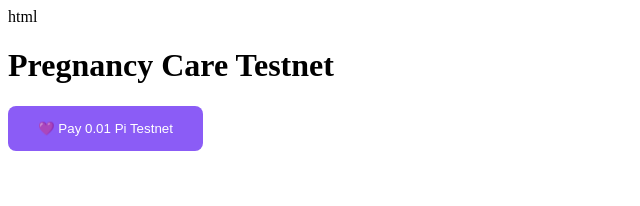
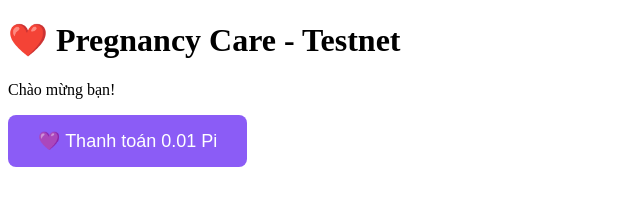
Before and after one commit to vankhanh501/pregnancycare5069, a plain HTML site: page index.html in a window 1280 px wide. Shown: the whole page, without its empty margins (0-640 px from the left). Drawn offline with Linux system fonts and the light colour scheme.

Commit message:
Update index.html

```diff
--- a/index.html
+++ b/index.html
@@ -1,15 +1,29 @@
-html
 <!DOCTYPE html>
 <html>
 <head>
-    <title>Pregnancy Care</title>
+    <title>Pregnancy Care Testnet</title>
+    <script src="https://sdk.minepi.com/pi-sdk.js"></script>
 </head>
 <body>
-    <h1>Pregnancy Care Testnet</h1>
-    <a href="https://wallet.pinet.com/api/pay?amount=0.01&memo=test&type=testnet&redirect=https://pregnancycare-testnet.vercel.app">
-        <button style="padding:15px 30px; background:#8B5CF6; color:white; border:none; border-radius:8px;">
-            💜 Pay 0.01 Pi Testnet
-        </button>
-    </a>
+    <h1>❤️ Pregnancy Care
+  - Testnet</h1>
+    <p>Chào mừng bạn!</p>
+    <button onclick="payPi()" style="padding:15px 30px; font-size:18px; background-color:#8B5CF6; color:white; border:none; border-radius:8px; cursor:pointer;">
+        💜 Thanh toán 0.01 Pi
+    </button>
+
+    <script>
+        function payPi() {
+            Pi.createPayment({
+                amount: 0.01,
+                memo: "Testnet payment",
+                metadata: { app: "pregnancycare5069" }
+            }).then(function(payment) {
+                alert("✅ Thanh toán thành công!");
+            }).catch(function(error) {
+                alert("❌ Lỗi: " + error.message);
+            });
+        }
+    </script>
 </body>
 </html>
```
